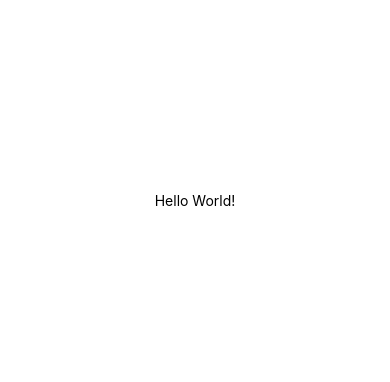
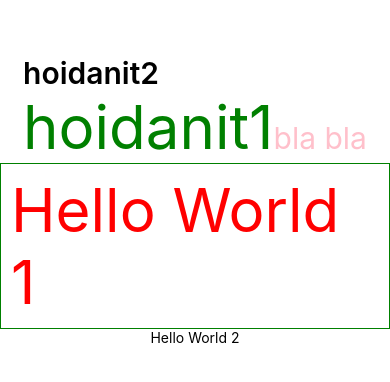
Before and after one commit to leminhtien289/HocReactNative, a React Native app: screen / in a window 390 px wide. Shown: the part 222-604 px from the top of the page. Built offline with nearby package versions, Linux system fonts and the light colour scheme.

Commit message:
View, Text, Styles

```diff
--- a/App.tsx
+++ b/App.tsx
@@ -2,14 +2,24 @@
 import { StyleSheet, Text, View } from 'react-native';
 
 export default function App() {
+  //jsx
   return (
     <View style={styles.container}>
-      <Text>Hello World!</Text>
-      <StatusBar style="auto" />
+      <View >
+        <Text style={styles.header}>hoidanit2</Text>
+        <Text style={styles.parent}>
+          hoidanit1
+          <Text style={styles.child}>bla bla</Text>
+        </Text>
+      </View>
+      <Text style={styles.hello1}>Hello World 1</Text>
+      <Text>Hello World 2</Text>
     </View>
   );
 }
 
+
+// ko có khái niệm css
 const styles = StyleSheet.create({
   container: {
     flex: 1,
@@ -17,4 +27,23 @@
     alignItems: 'center',
     justifyContent: 'center',
   },
+  hello1: {
+    color: 'red',
+    fontSize: 60,
+    borderColor: 'green',
+    borderWidth: 1,
+    padding: 10
+  },
+  header: {
+    fontSize: 30,
+    fontWeight: "600"
+  },
+  parent: {
+    fontSize: 60,
+    color: 'green'
+  },
+  child: {
+    fontSize: 30,
+    color: 'pink'
+  }
 });
```
